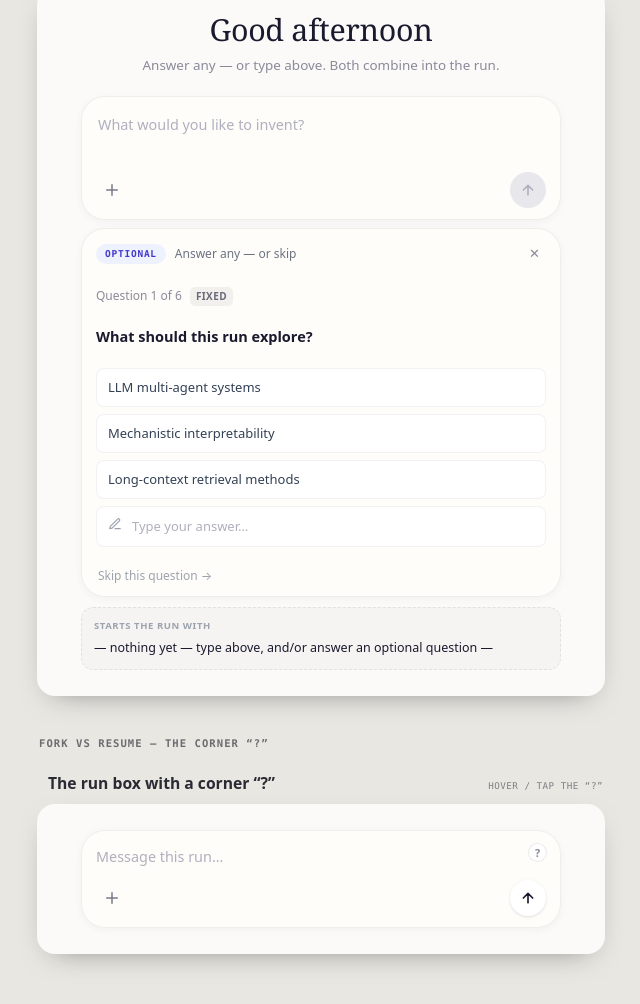
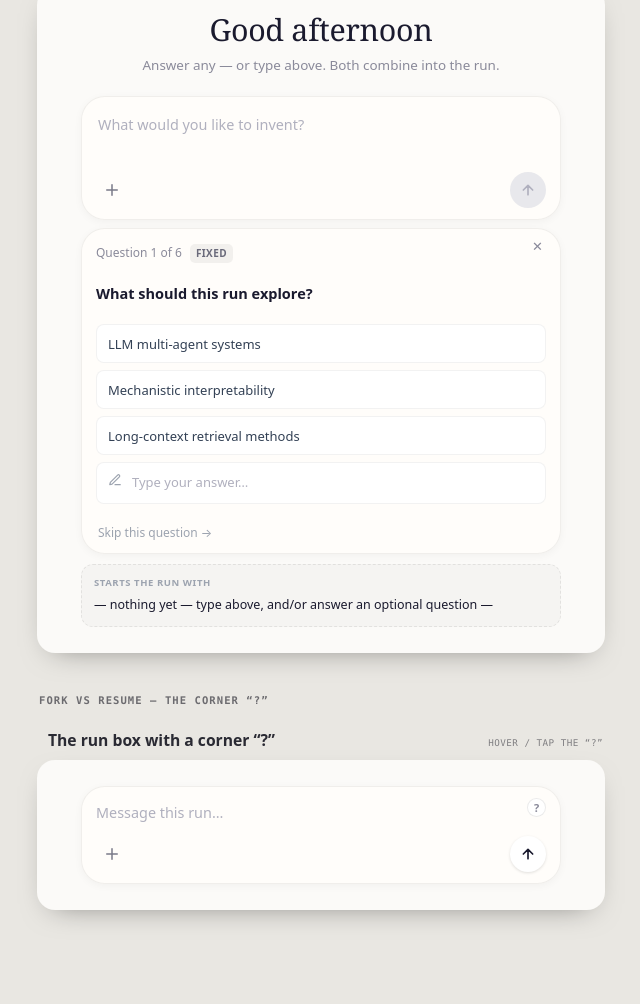
Before and after one commit to AMGrobelnik/guided-input-samples, a plain HTML site: page index.html in a window 1280 px wide. Shown: the part 666-1670 px from the top of the page, without its empty margins (319-959 px from the left). Drawn offline with Linux system fonts and the light colour scheme.

Commit message:
Final mocks: drop the Optional header text; align corner ? to the send button
Remove the 'Optional / Answer any — or skip' header from the After state (keep
the ✕). Move the corner ? to 15px right / 12px top so it mirrors the send
button's 15px right / 12px bottom inset.

Co-Authored-By: Claude Opus 4.8 (1M context) <noreply@anthropic.com>

```diff
--- a/index.html
+++ b/index.html
@@ -90,7 +90,7 @@
   @media (prefers-reduced-motion:reduce){.shim,.spark{animation:none}}
 
   /* fork/resume — corner "?" + clean hover tooltip, no captions */
-  .qi{width:19px;height:19px;border-radius:999px;border:1px solid var(--line2);color:var(--muted);display:grid;place-items:center;cursor:help;background:#fff;position:absolute;top:12px;right:13px;z-index:5}
+  .qi{width:19px;height:19px;border-radius:999px;border:1px solid var(--line2);color:var(--muted);display:grid;place-items:center;cursor:help;background:#fff;position:absolute;top:11px;right:14px;z-index:5}
   .qi:hover{border-color:var(--teal);color:var(--teal)} .qi .g{font-size:11px;font-weight:700;line-height:1}
   .composer .fptip{position:absolute;left:12px;right:12px;bottom:calc(100% + 8px);z-index:40;text-align:left;border-radius:12px;border:1px solid var(--line2);border-top:2px solid var(--teal);
     background:#fff;padding:11px 12px;box-shadow:0 14px 34px -12px rgba(0,0,0,.45);font-size:12px;line-height:1.5;color:#374151;
@@ -192,8 +192,8 @@
         EX.forEach(x=>{const p=h("span","pill");p.innerHTML='<span class="ico">'+x.ic+'</span>'+x.label;pills.append(p);});
         mw.append(pills);
       }else{
-        const tray=h("div","composer");tray.style.marginTop="8px";
-        const oh=h("div","opt-tray-head");oh.append(h("span","optlabel","Optional"));oh.append(h("span",null,"Answer any — or skip"));const x=h("button","closex","✕");x.style.marginLeft="auto";x.onclick=()=>{st.active=false;render();};oh.append(x);tray.append(oh);
+        const tray=h("div","composer");tray.style.marginTop="8px";tray.style.position="relative";
+        const x=h("button","closex","✕");x.style.cssText="position:absolute;top:9px;right:11px;z-index:2";x.onclick=()=>{st.active=false;render();};tray.append(x);
         if(st.idx>=6){const d=h("div","gen-row");d.style.color="var(--teal)";d.innerHTML=CHECK+"<span style='margin-left:4px;color:var(--muted2)'>all questions answered</span>";tray.append(d);}
         else if(st.loading){tray.append(genRow());}
         else{const qh=h("div","qhead");qh.append(h("span","qcount","Question "+(st.idx+1)+" of 6"));const tag=h("span","qtag "+(st.idx>=3?"gen":"fixed"));if(st.idx>=3)tag.innerHTML=SPK+" generated";else tag.textContent="fixed";qh.append(tag);tray.append(qh);
```
